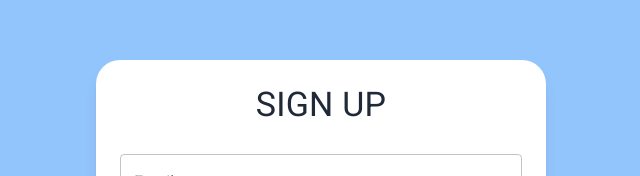
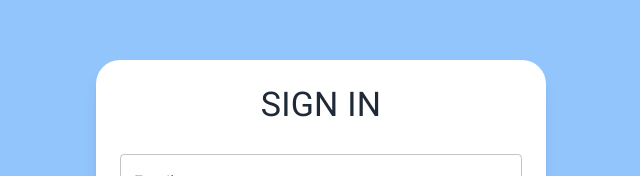
Before and after one commit to asandan/airline-booking-front, a Next.js app: page /login in a window 1280 px wide. Shown: the part 161-337 px from the top of the page, without its empty margins (319-959 px from the left). Built offline with nearby package versions, Linux system fonts and the light colour scheme.

Commit message:
Fixed credentials header bug

```diff
--- a/src/components/CredentialsHandler/index.tsx
+++ b/src/components/CredentialsHandler/index.tsx
@@ -13,6 +13,7 @@ export const CredentialsHandler: FC<CredentialsHandlerProps> = ({
   credentialsType,
 }) => {
   const CredentialsForm = credentialsTypes[credentialsType];
+  const header = credentialsType === "login" ? "SIGN IN" : "SIGN UP";
   const isLoginPage = credentialsType === "login";
 
   return (
@@ -23,7 +24,7 @@ export const CredentialsHandler: FC<CredentialsHandlerProps> = ({
           gutterBottom
           className="text-3xl font-semibold text-center text-gray-800 mb-3 z-10"
         >
-          SIGN UP
+          {header}
         </Typography>
         <CredentialsForm />
         <CredentialsFooter isLoginPage={isLoginPage} />
```
